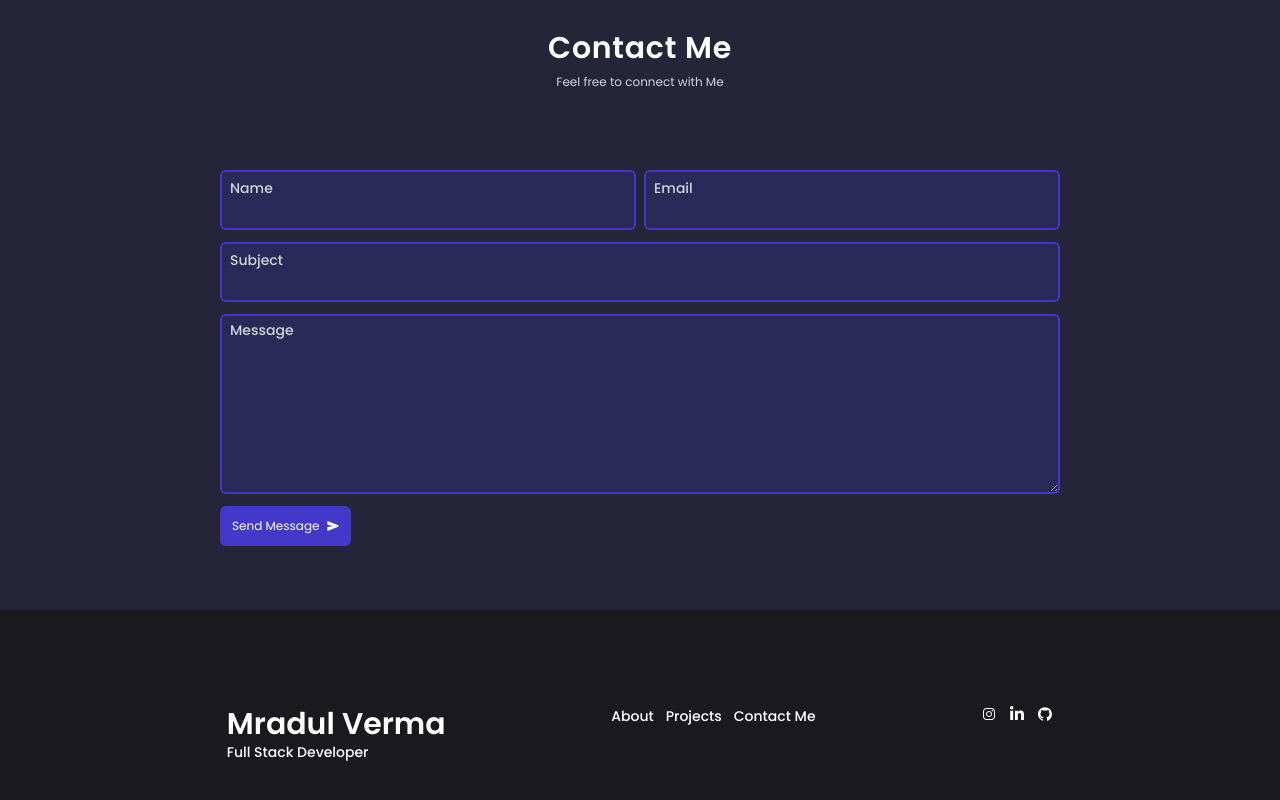
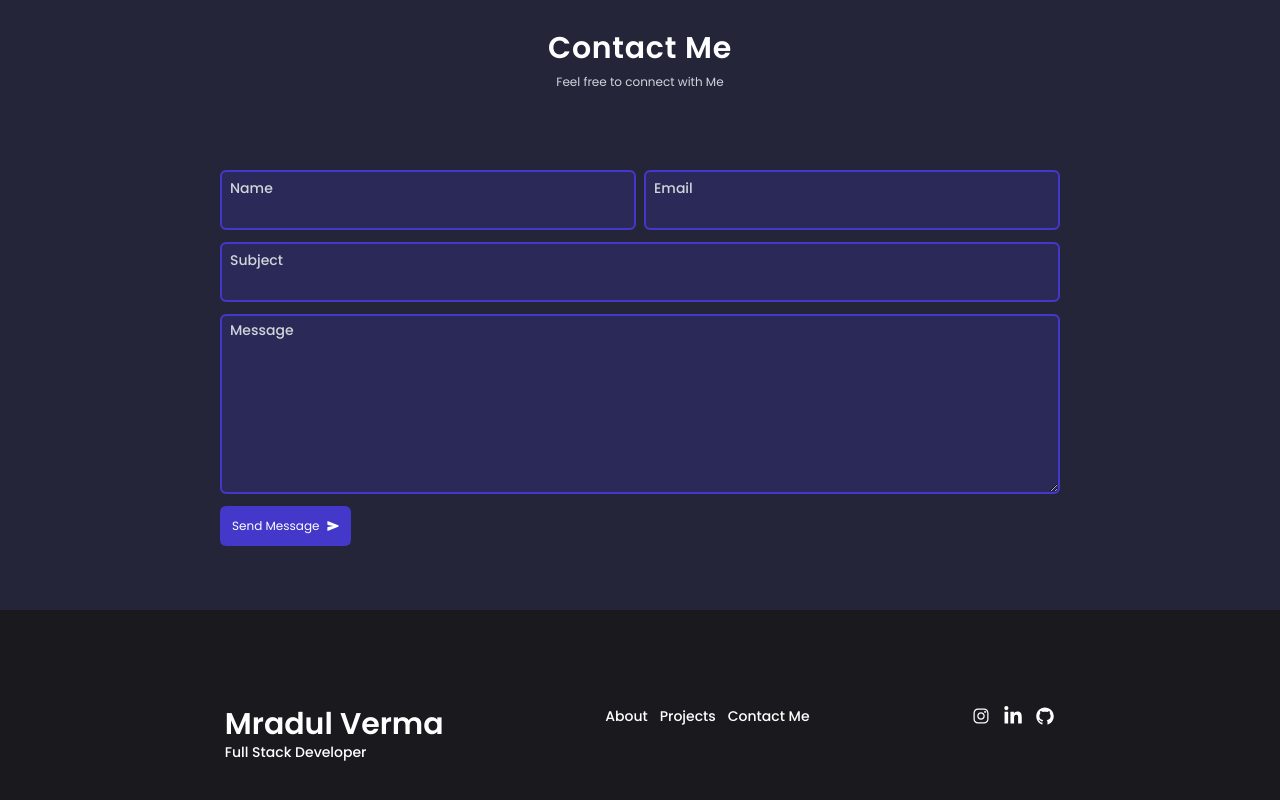
Before and after one commit to Mradul999/my-portfolio, a React (Vite) app: page / in a window 1280 px wide. Shown: the part 2760-3560 px from the top of the page. Built offline with nearby package versions, Linux system fonts and the light colour scheme.

Commit message:
footer fix

```diff
--- a/src/components/ui/Footer.jsx
+++ b/src/components/ui/Footer.jsx
@@ -16,31 +16,32 @@ export default function Footer() {
       <ul className="flex gap-3 sm:flex-row flex-col text-sm font-medium">
         {" "}
         <li>
-          <a className="hover:text-indigo-800 transition-all" href="#about">
+          <a className="dark:hover:text-indigo-800 hover:text-violet-700  transition-all" href="#about">
             About
           </a>
         </li>
         <li>
-          <a className="hover:text-indigo-800 transition-all" href="#projects">
+          <a className="dark:hover:text-indigo-800 hover:text-violet-700  transition-all" href="#projects">
             Projects
           </a>
         </li>
         <li>
           {" "}
-          <a className="hover:text-indigo-800 transition-all" href="#contactme">
+          <a className="dark:hover:text-indigo-800 hover:text-violet-700  transition-all" href="#contactme">
             Contact Me
           </a>{" "}
         </li>
       </ul>
-      <ul className="flex gap-3 text-base font-semibold">
+      <ul className="flex gap-3 text-xl font-semibold">
         <li>
           {" "}
           <a target=" _blank" href="">
             <a
               target="_target"
               href="https://www.instagram.com/catsaredramatic99/"
-            ></a>
-            <IoLogoInstagram className="hover:text-indigo-800 transition-all" />
+            >
+              <IoLogoInstagram className="dark:hover:text-indigo-800 hover:text-violet-700  transition-all" />
+            </a>
           </a>
         </li>
         <li>
@@ -48,12 +49,12 @@ export default function Footer() {
             target="_blank"
             href="https://www.linkedin.com/in/mradul-verma-b74048254?utm_source=share&utm_campaign=share_via&utm_content=profile&utm_medium=android_app"
           >
-            <FaLinkedinIn className="hover:text-indigo-800 transition-all" />
+            <FaLinkedinIn className="dark:hover:text-indigo-800 hover:text-violet-700  transition-all" />
           </a>
         </li>
         <li>
           <a target="_blank" href="https://github.com/Mradul999">
-            <AiFillGithub className="hover:text-indigo-800 transition-all" />
+            <AiFillGithub className="dark:hover:text-indigo-800 hover:text-violet-700  transition-all" />
           </a>
         </li>
       </ul>
```
